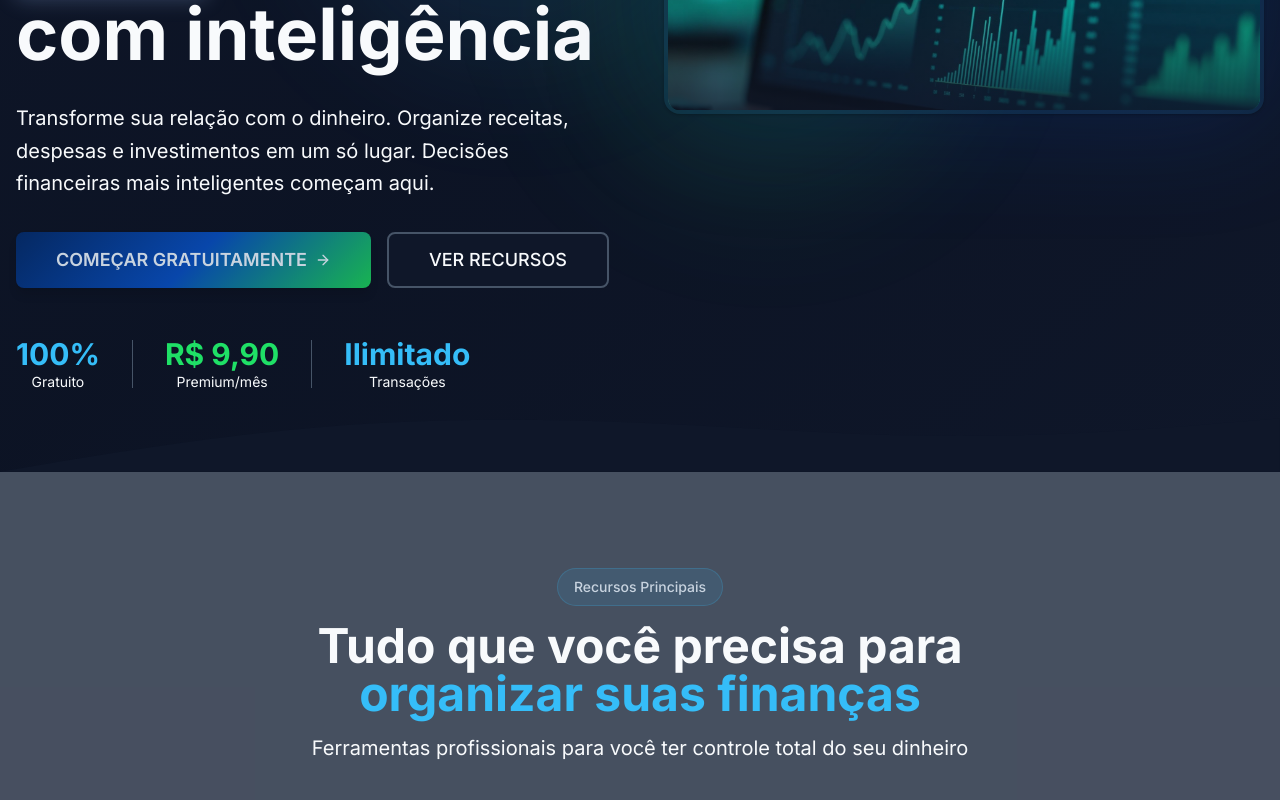
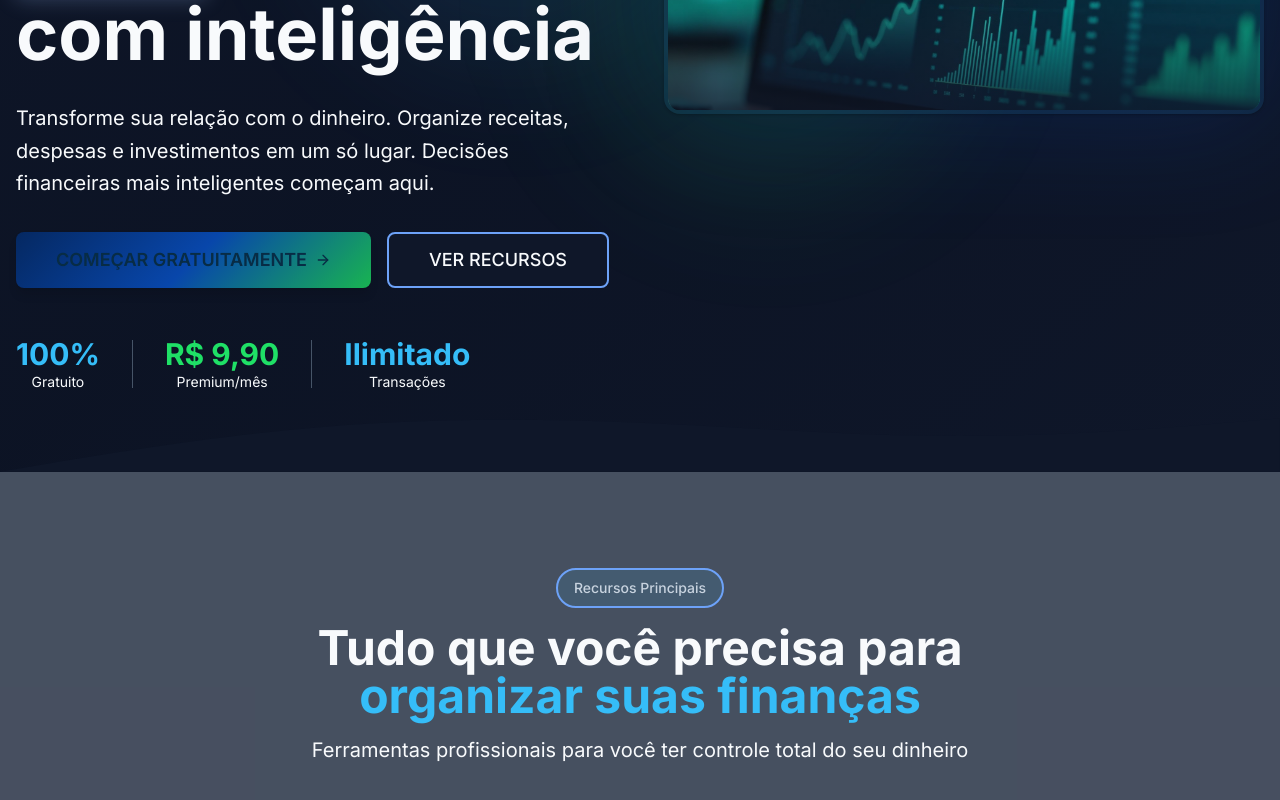
Before and after one commit to fabinnferreira/financeflow, a React (Vite) app: page / in a window 1280 px wide. Shown: the part 584-1384 px from the top of the page. Built offline with nearby package versions, Linux system fonts and the light colour scheme.

Commit message:
Visual edit in Lovable
Edited UI in Lovable

```diff
--- a/src/components/Features.tsx
+++ b/src/components/Features.tsx
@@ -41,7 +41,7 @@ const Features = () => {
   return <section id="recursos" className="py-24 bg-secondary/30">
       <div className="container mx-auto px-4">
         <div className="text-center mb-16 animate-fade-in">
-          <div className="inline-flex items-center gap-2 px-4 py-2 rounded-full bg-primary/10 border border-primary/20 mb-4">
+          <div className="inline-flex items-center gap-2 px-4 py-2 rounded-full bg-primary/10 mb-4 border-primary-light border-2">
             <span className="text-sm font-medium text-secondary">Recursos Principais</span>
           </div>
 
--- a/src/components/Hero.tsx
+++ b/src/components/Hero.tsx
@@ -34,12 +34,12 @@ Com Inteligência<span className="block bg-gradient-hero bg-clip-text animate-gl
 
             <div className="flex flex-col sm:flex-row gap-4">
               <Button variant="hero" size="xl" className="group" asChild>
-                <Link to="/auth" className="text-secondary">COMEÇAR GRATUITAMENTE<ArrowRight className="w-5 h-5 group-hover:translate-x-1 transition-transform" />
+                <Link to="/auth" className="text-primary-foreground">COMEÇAR GRATUITAMENTE<ArrowRight className="w-5 h-5 group-hover:translate-x-1 transition-transform" />
                 </Link>
               </Button>
 
               <Button variant="outline" size="xl" asChild>
-                <a href="#recursos">VER RECURSOS</a>
+                <a href="#recursos" className="border-primary-light">VER RECURSOS</a>
               </Button>
             </div>
 
```
